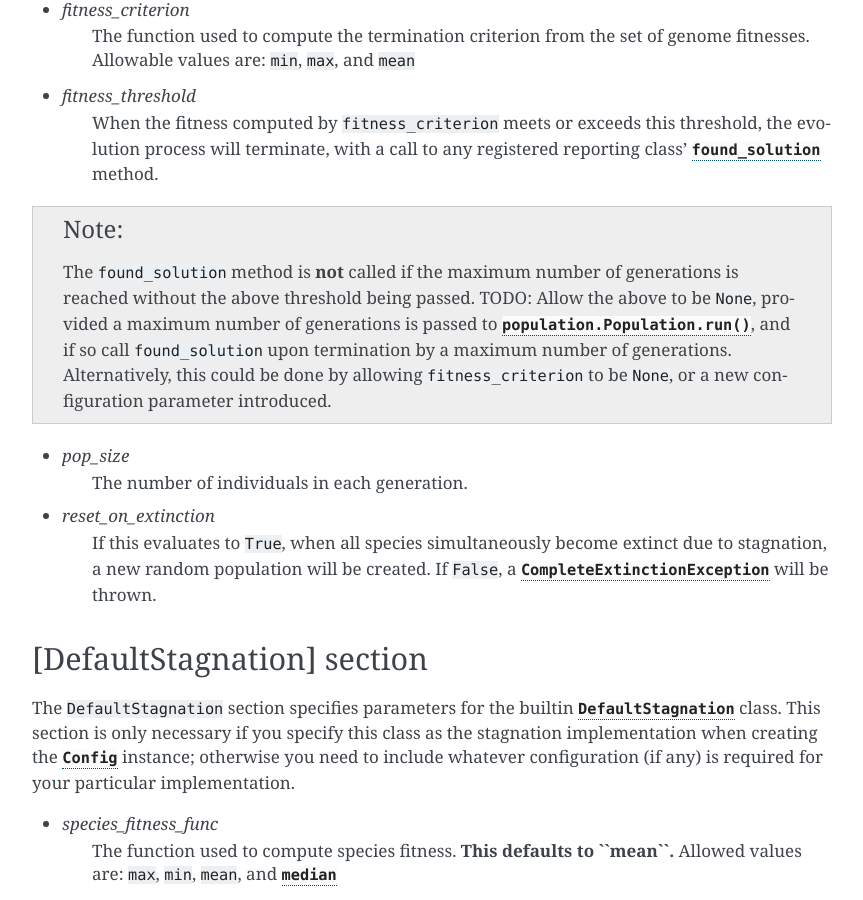
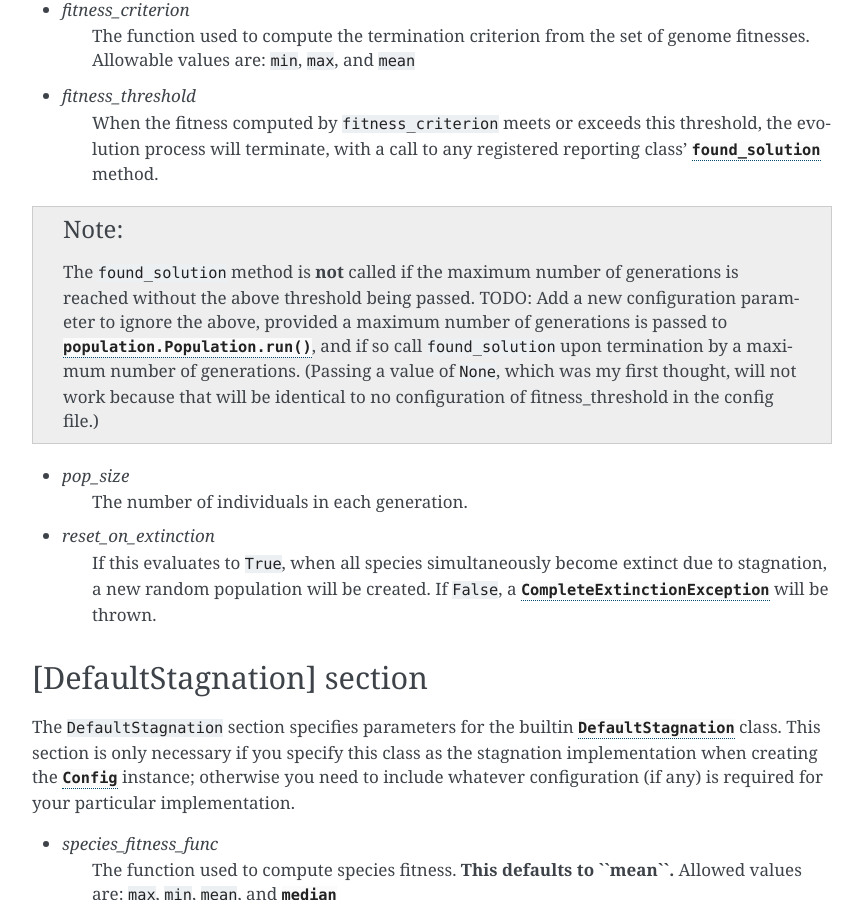
Before and after one commit to CodeReclaimers/neat-python, a Sphinx documentation site: the page built from docs/config_file.rst, in a window 1280 px wide and 900 px high, scrolled down 888 px. Shown: the whole window, without its empty margins (218-1081 px from the left). Built offline with Sphinx 7.4.7, drawn with Linux system fonts in a browser that asks for light colours.

Commit message:
Further thought-out TODO items; some module (vs class) descriptions

```diff
--- a/docs/config_file.rst
+++ b/docs/config_file.rst
@@ -53,9 +53,9 @@ itself.  This section is always required, and is handled by the `Config` class i
 
 .. note::
   The ``found_solution`` method is **not** called if the maximum number of generations is reached without the above threshold being passed.
-  TODO: Allow the above to be ``None``, provided a maximum number of generations is passed to :py:meth:`population.Population.run`, and
-  if so call ``found_solution`` upon termination by a maximum number of generations. Alternatively, this could be done by allowing ``fitness_criterion``
-  to be ``None``, or a new configuration parameter introduced.
+  TODO: Add a new configuration parameter to ignore the above, provided a maximum number of generations is passed
+  to :py:meth:`population.Population.run`, and if so call ``found_solution`` upon termination by a maximum number of generations. (Passing a value
+  of ``None``, which was my first thought, will not work because that will be identical to no configuration of fitness_threshold in the config file.)
 
 .. _pop-size-label:
 
```
Also changed, not shown: docs/module_summaries.rst (+8 -4 lines).
